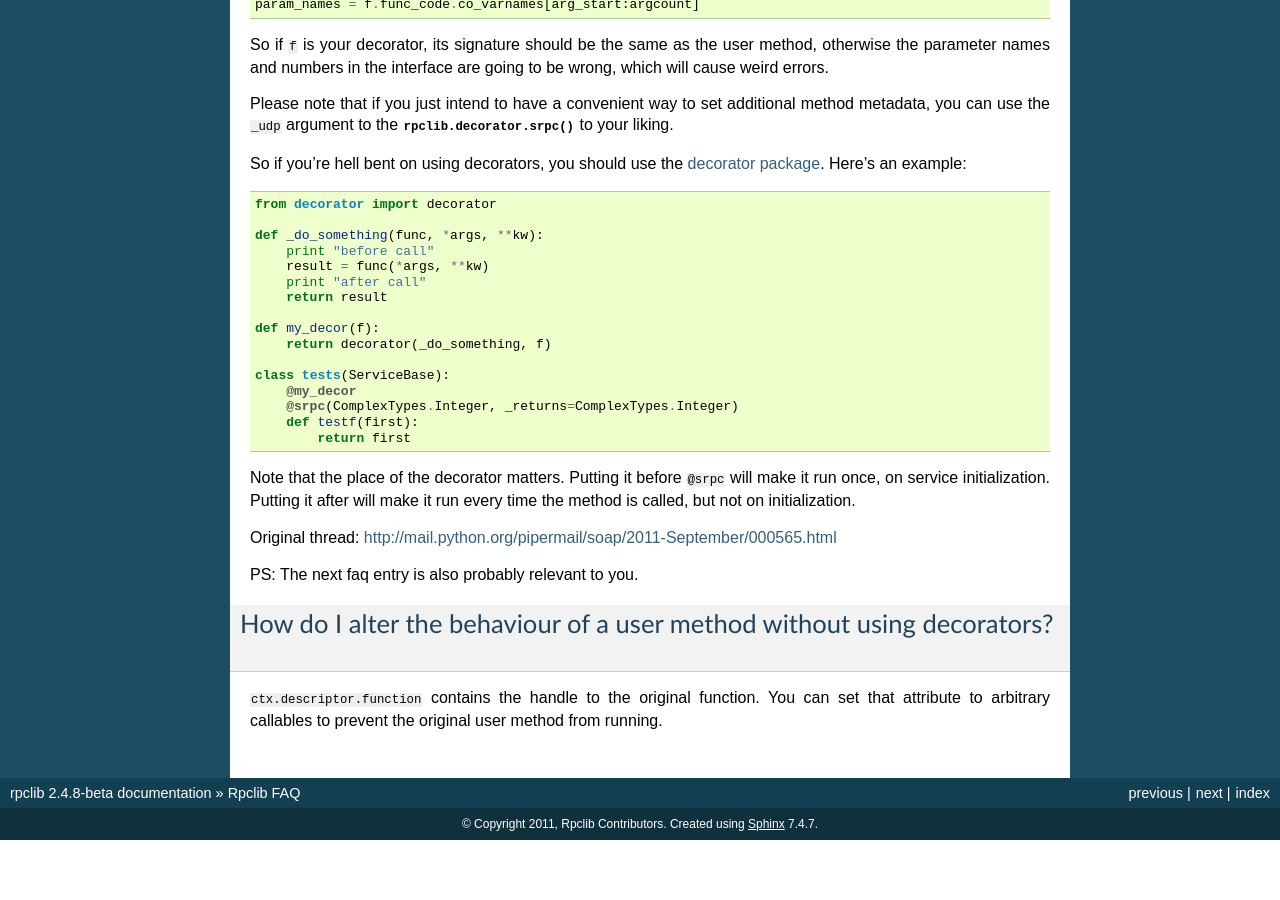
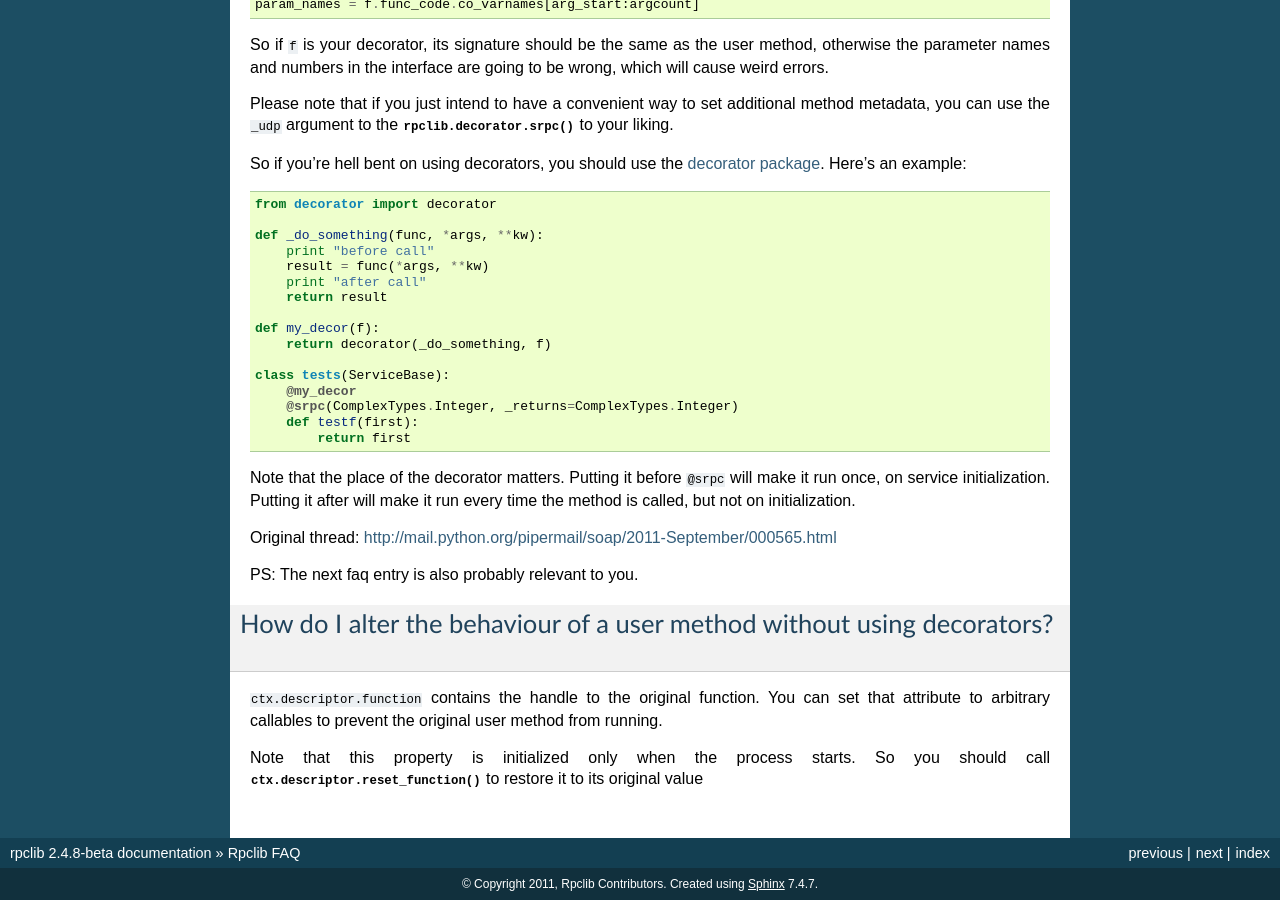
Before and after one commit to arskom/spyne, a Sphinx documentation site: the page built from doc/source/faq.rst, in a window 1280 px wide and 900 px high, scrolled down 683 px. Built offline with Sphinx 7.4.7, drawn with Linux system fonts in a browser that asks for light colours; before the commit the page ends 1523 px from its top, so only the background shows below that.

Commit message:
added note about ctx.descriptor.function

```diff
--- a/doc/source/faq.rst
+++ b/doc/source/faq.rst
@@ -81,3 +81,7 @@ How do I alter the behaviour of a user method without using decorators?
 ``ctx.descriptor.function`` contains the handle to the original function. You
 can set that attribute to arbitrary callables to prevent the original user
 method from running.
+
+Note that this property is initialized only when the process starts. So you
+should call :func:`ctx.descriptor.reset_function()` to restore it to its
+original value
```
